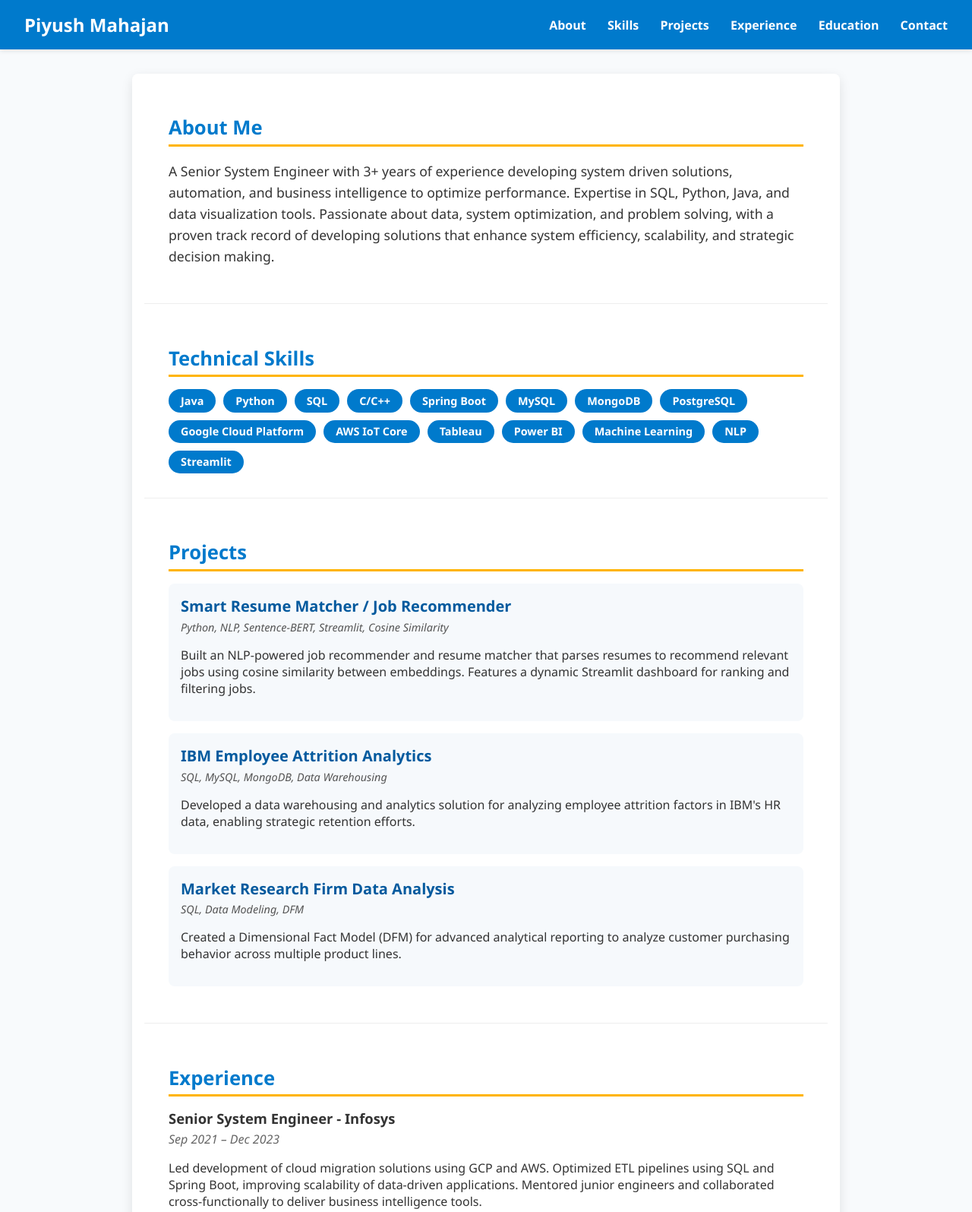
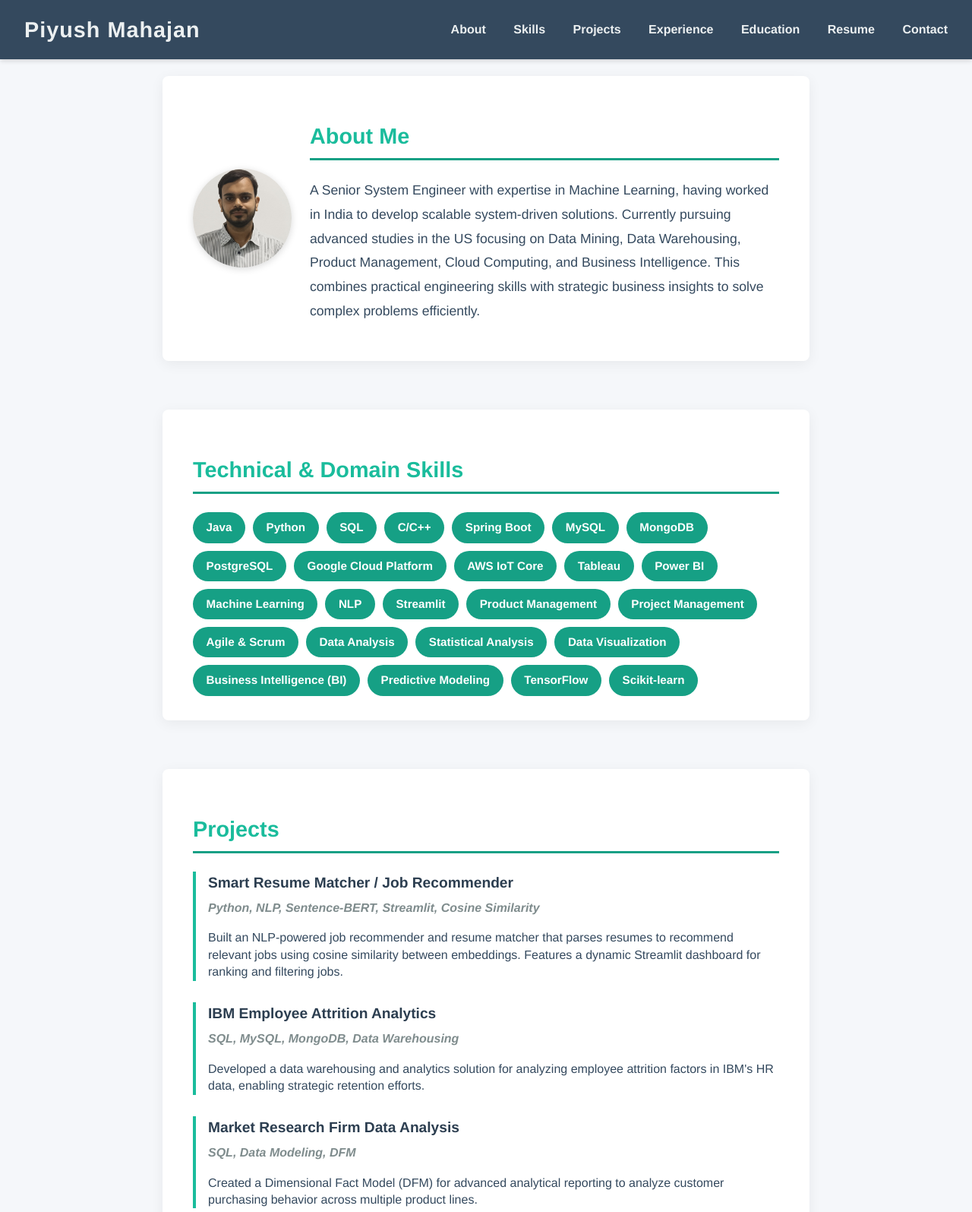
Before and after one commit to piyushm97/piyush-portfolio, a plain HTML site: page index.html in a window 1280 px wide. Shown: the top 1595 px of the page at 76% size. Drawn offline with Linux system fonts and the light colour scheme.

Commit message:
Update index.html

```diff
--- a/index.html
+++ b/index.html
@@ -5,67 +5,91 @@
   <meta name="viewport" content="width=device-width, initial-scale=1" />
   <title>Piyush Mahajan Portfolio</title>
   <style>
+    *, *::before, *::after {
+      box-sizing: border-box;
+    }
     body {
       margin: 0;
-      font-family: 'Segoe UI', Tahoma, Geneva, Verdana, sans-serif;
-      background-color: #f8fafc;
-      color: #333;
+      font-family: 'Helvetica Neue', Helvetica, Arial, sans-serif;
+      background-color: #f5f7fa;
+      color: #2c3e50;
+      line-height: 1.6;
       scroll-behavior: smooth;
     }
     header {
-      background-color: #007acc;
-      color: white;
-      padding: 1rem 2rem;
-      position: sticky;
+      position: fixed;
       top: 0;
+      width: 100%;
+      background-color: #34495e;
+      color: #ecf0f1;
       display: flex;
       justify-content: space-between;
       align-items: center;
-      box-shadow: 0 2px 6px rgba(0,0,0,0.1);
-      z-index: 100;
+      padding: 1rem 2rem;
+      box-shadow: 0 2px 6px rgba(0,0,0,0.15);
+      z-index: 1000;
     }
     header h1 {
       margin: 0;
       font-weight: 700;
-      font-size: 1.5rem;
+      font-size: 1.8rem;
+      letter-spacing: 1px;
     }
     nav a {
-      margin-left: 1.5rem;
-      color: white;
+      color: #ecf0f1;
       text-decoration: none;
+      margin-left: 2rem;
       font-weight: 600;
       transition: color 0.3s ease;
+      font-size: 1rem;
     }
-    nav a:hover {
-      color: #ffb400;
+    nav a:hover, nav a:focus {
+      color: #1abc9c;
+      outline: none;
     }
     main {
       max-width: 900px;
-      margin: 2rem auto 4rem;
-      padding: 0 1rem;
-      background: white;
-      border-radius: 8px;
-      box-shadow: 0 5px 15px rgba(0,0,0,0.1);
+      margin: 100px auto 3rem;
+      padding: 0 1.5rem;
     }
     section {
-      padding: 2rem;
-      border-bottom: 1px solid #eee;
+      margin-bottom: 4rem;
+      background-color: white;
+      padding: 2rem 2.5rem;
+      border-radius: 8px;
+      box-shadow: 0 4px 18px rgba(0,0,0,0.06);
+      transition: box-shadow 0.3s ease;
     }
-    section:last-child {
-      border-bottom: none;
+    section:hover {
+      box-shadow: 0 6px 26px rgba(0,0,0,0.1);
     }
     h2 {
-      color: #007acc;
+      color: #1abc9c;
+      border-bottom: 3px solid #16a085;
+      padding-bottom: 0.4rem;
+      margin-bottom: 1.5rem;
+      font-size: 1.8rem;
       font-weight: 700;
-      border-bottom: 3px solid #ffb400;
-      padding-bottom: 0.3rem;
-      margin-bottom: 1rem;
-      font-size: 1.6rem;
+    }
+    /* About section with image */
+    #about {
+      display: flex;
+      align-items: center;
+      gap: 1.5rem;
+    }
+    #about img {
+      width: 130px;
+      height: 130px;
+      border-radius: 50%;
+      object-fit: cover;
+      box-shadow: 0 2px 10px rgba(0,0,0,0.15);
+      flex-shrink: 0;
     }
     .about-text {
       font-size: 1.1rem;
-      line-height: 1.6;
-      margin-bottom: 1rem;
+      line-height: 1.8;
+      color: #34495e;
+      flex: 1;
     }
     .skills-list {
       display: flex;
@@ -73,60 +97,55 @@
       gap: 10px;
     }
     .skill-item {
-      background-color: #007acc;
+      background-color: #16a085;
       color: white;
-      padding: 0.35rem 1rem;
-      border-radius: 20px;
+      padding: 0.5rem 1.1rem;
+      border-radius: 25px;
       font-weight: 600;
-      font-size: 0.9rem;
+      font-size: 0.95rem;
       user-select: none;
     }
-    .project-card {
-      background-color: #f6f9fc;
-      border-radius: 8px;
-      padding: 1rem;
-      margin-bottom: 1rem;
-      transition: box-shadow 0.3s;
+    .projects-list, .experience-list, .education-list {
+      list-style: none;
+      padding-left: 0;
     }
-    .project-card:hover {
-      box-shadow: 0 6px 20px rgba(0,0,0,0.15);
+    .project-item, .experience-item, .education-item, .resume-item {
+      margin-bottom: 1.8rem;
+      border-left: 4px solid #1abc9c;
+      padding-left: 1rem;
+      transition: border-color 0.3s ease;
     }
-    .project-title {
-      margin: 0 0 0.3rem 0;
-      font-weight: 700;
-      font-size: 1.25rem;
-      color: #035a9e;
-    }
-    .project-tech {
-      font-style: italic;
-      color: #555;
-      margin-bottom: 0.5rem;
-      font-size: 0.9rem;
-    }
-    .experience-item, .education-item {
-      margin-bottom: 1.5rem;
+    .project-item:hover, .experience-item:hover, .education-item:hover, .resume-item:hover {
+      border-color: #16a085;
     }
     .item-title {
       font-weight: 700;
-      font-size: 1.15rem;
-      margin-bottom: 0.2rem;
+      font-size: 1.2rem;
+      margin-bottom: 0.25rem;
+      color: #2c3e50;
     }
     .item-subtitle {
       font-style: italic;
-      color: #666;
-      margin-bottom: 0.3rem;
-    }
-    .item-date {
-      font-size: 0.9rem;
-      color: #999;
+      font-weight: 600;
+      color: #7f8c8d;
       margin-bottom: 0.5rem;
     }
-    .contact-info a {
-      color: #007acc;
+    .item-description {
+      color: #34495e;
+      font-size: 1rem;
+      line-height: 1.4;
+    }
+    a {
+      color: #16a085;
       text-decoration: none;
     }
-    .contact-info a:hover {
+    a:hover, a:focus {
       text-decoration: underline;
+      outline: none;
+    }
+    #contact p {
+      font-size: 1.1rem;
+      margin: 0.4rem 0;
     }
     @media (max-width: 600px) {
       header {
@@ -134,15 +153,26 @@
         align-items: flex-start;
       }
       nav {
-        margin-top: 0.5rem;
-        display: flex;
-        flex-wrap: wrap;
+        margin-top: 0.75rem;
       }
       nav a {
-        margin: 0.25rem 1rem 0.25rem 0;
+        margin-left: 0;
+        margin-right: 1rem;
+        font-size: 0.95rem;
       }
       main {
-        margin: 1rem;
+        margin: 110px 1rem 2rem;
+        padding: 0 1rem;
+      }
+      #about {
+        flex-direction: column;
+        text-align: center;
+      }
+      #about img {
+        margin-bottom: 1rem;
+      }
+      section {
+        padding: 1.5rem 1.75rem;
       }
     }
   </style>
@@ -156,16 +186,22 @@
       <a href="#projects">Projects</a>
       <a href="#experience">Experience</a>
       <a href="#education">Education</a>
+      <a href="#resume">Resume</a>
       <a href="#contact">Contact</a>
     </nav>
   </header>
   <main>
     <section id="about">
+      <img src="images/profile.jpg" alt="Piyush Mahajan" />
+      <div>
         <h2>About Me</h2>
-      <p class="about-text">A Senior System Engineer with 3+ years of experience developing system driven solutions, automation, and business intelligence to optimize performance. Expertise in SQL, Python, Java, and data visualization tools. Passionate about data, system optimization, and problem solving, with a proven track record of developing solutions that enhance system efficiency, scalability, and strategic decision making.</p>
+        <p class="about-text">
+          A Senior System Engineer with expertise in Machine Learning, having worked in India to develop scalable system-driven solutions. Currently pursuing advanced studies in the US focusing on Data Mining, Data Warehousing, Product Management, Cloud Computing, and Business Intelligence. This combines practical engineering skills with strategic business insights to solve complex problems efficiently.
+        </p>
+      </div>
     </section>
     <section id="skills">
-      <h2>Technical Skills</h2>
+      <h2>Technical & Domain Skills</h2>
       <div class="skills-list">
         <span class="skill-item">Java</span>
         <span class="skill-item">Python</span>
@@ -182,67 +218,90 @@
         <span class="skill-item">Machine Learning</span>
         <span class="skill-item">NLP</span>
         <span class="skill-item">Streamlit</span>
+        <span class="skill-item">Product Management</span>
+        <span class="skill-item">Project Management</span>
+        <span class="skill-item">Agile & Scrum</span>
+        <span class="skill-item">Data Analysis</span>
+        <span class="skill-item">Statistical Analysis</span>
+        <span class="skill-item">Data Visualization</span>
+        <span class="skill-item">Business Intelligence (BI)</span>
+        <span class="skill-item">Predictive Modeling</span>
+        <span class="skill-item">TensorFlow</span>
+        <span class="skill-item">Scikit-learn</span>
       </div>
     </section>
     <section id="projects">
       <h2>Projects</h2>
-      <div class="project-card">
-        <h3 class="project-title">Smart Resume Matcher / Job Recommender</h3>
-        <div class="project-tech">Python, NLP, Sentence-BERT, Streamlit, Cosine Similarity</div>
-        <p>Built an NLP-powered job recommender and resume matcher that parses resumes to recommend relevant jobs using cosine similarity between embeddings. Features a dynamic Streamlit dashboard for ranking and filtering jobs.</p>
-      </div>
-      <div class="project-card">
-        <h3 class="project-title">IBM Employee Attrition Analytics</h3>
-        <div class="project-tech">SQL, MySQL, MongoDB, Data Warehousing</div>
-        <p>Developed a data warehousing and analytics solution for analyzing employee attrition factors in IBM's HR data, enabling strategic retention efforts.</p>
-      </div>
-      <div class="project-card">
-        <h3 class="project-title">Market Research Firm Data Analysis</h3>
-        <div class="project-tech">SQL, Data Modeling, DFM</div>
-        <p>Created a Dimensional Fact Model (DFM) for advanced analytical reporting to analyze customer purchasing behavior across multiple product lines.</p>
-      </div>
+      <ul class="projects-list">
+        <li class="project-item">
+          <div class="item-title">Smart Resume Matcher / Job Recommender</div>
+          <div class="item-subtitle">Python, NLP, Sentence-BERT, Streamlit, Cosine Similarity</div>
+          <p class="item-description">Built an NLP-powered job recommender and resume matcher that parses resumes to recommend relevant jobs using cosine similarity between embeddings. Features a dynamic Streamlit dashboard for ranking and filtering jobs.</p>
+        </li>
+        <li class="project-item">
+          <div class="item-title">IBM Employee Attrition Analytics</div>
+          <div class="item-subtitle">SQL, MySQL, MongoDB, Data Warehousing</div>
+          <p class="item-description">Developed a data warehousing and analytics solution for analyzing employee attrition factors in IBM's HR data, enabling strategic retention efforts.</p>
+        </li>
+        <li class="project-item">
+          <div class="item-title">Market Research Firm Data Analysis</div>
+          <div class="item-subtitle">SQL, Data Modeling, DFM</div>
+          <p class="item-description">Created a Dimensional Fact Model (DFM) for advanced analytical reporting to analyze customer purchasing behavior across multiple product lines.</p>
+        </li>
+      </ul>
     </section>
     <section id="experience">
       <h2>Experience</h2>
-      <div class="experience-item">
-        <div class="item-title">Senior System Engineer - Infosys</div>
-        <div class="item-subtitle">Sep 2021 – Dec 2023</div>
-        <p>Led development of cloud migration solutions using GCP and AWS. Optimized ETL pipelines using SQL and Spring Boot, improving scalability of data-driven applications. Mentored junior engineers and collaborated cross-functionally to deliver business intelligence tools.</p>
-      </div>
-      <div class="experience-item">
-        <div class="item-title">Machine Learning Engineer - Smart Home Automation</div>
-        <div class="item-subtitle">Internship, Industrial IoT (Jun 2020 – Sep 2021)</div>
-        <p>Developed predictive fault detection and automation systems using ML algorithms to enhance smart appliance robustness and energy efficiency.</p>
-      </div>
-      <div class="experience-item">
-        <div class="item-title">Graduate Intern - Mansai Biomedical</div>
-        <div class="item-subtitle">IoT & Vehicle Tracking Solutions (Jun 2018 – Jun 2019)</div>
-        <p>Integrated IoT sensors for vehicle tracking and logging to improve operational logistics and fleet management efficiency.</p>
-      </div>
+      <ul class="experience-list">
+        <li class="experience-item">
+          <div class="item-title">Senior System Engineer at Infosys</div>
+          <div class="item-subtitle">Sep 2021 to Dec 2023</div>
+          <p class="item-description">Led development of cloud migration solutions using GCP and AWS, optimized ETL pipelines using SQL and Spring Boot, improved scalability of data-driven applications, mentored junior engineers, and collaborated cross-functionally to deliver business intelligence tools.</p>
+        </li>
+        <li class="experience-item">
+          <div class="item-title">Machine Learning Engineer at Industrial Control and Appliance</div>
+          <div class="item-subtitle">Jun 2020 to Sep 2021</div>
+          <p class="item-description">Developed predictive fault detection and automation systems using ML algorithms to enhance smart appliance robustness and energy efficiency.</p>
+        </li>
+        <li class="experience-item">
+          <div class="item-title">Graduate Intern at Mansai Biomedical</div>
+          <div class="item-subtitle">Jun 2018 to Jun 2019</div>
+          <p class="item-description">Integrated IoT sensors for vehicle tracking and logging to improve operational logistics and fleet management efficiency.</p>
+        </li>
+      </ul>
     </section>
     <section id="education">
       <h2>Education</h2>
-      <div class="education-item">
+      <ul class="education-list">
+        <li class="education-item">
           <div class="item-title">MS in Information Technology</div>
           <div class="item-subtitle">Lindsey Wilson University (Expected Dec 2025)</div>
-      </div>
-      <div class="education-item">
+        </li>
+        <li class="education-item">
           <div class="item-title">MS in Business Analytics</div>
           <div class="item-subtitle">University of Texas at Arlington (Completed Dec 2024)</div>
-      </div>
-      <div class="education-item">
+        </li>
+        <li class="education-item">
           <div class="item-title">Bachelor of Engineering in Computer Science</div>
           <div class="item-subtitle">University of Pune (Completed May 2021)</div>
-      </div>
+        </li>
+      </ul>
+    </section>
+    <section id="resume">
+      <h2>Resume</h2>
+      <ul>
+        <li class="resume-item"><a href="resumes/Resume___Software_Engineer___Piyush_Mahajan.pdf" target="_blank" rel="noopener noreferrer">Software Engineer Resume</a></li>
+        <li class="resume-item"><a href="resumes/Resume___ML_AI___Piyush_Mahajan.pdf" target="_blank" rel="noopener noreferrer">ML & AI Resume</a></li>
+        <li class="resume-item"><a href="resumes/Resume___Product_Manager___Piyush_Mahajan.pdf" target="_blank" rel="noopener noreferrer">Product Manager Resume</a></li>
+        <li class="resume-item"><a href="resumes/Resume___Data_Analyst___Piyush_Mahajan.pdf" target="_blank" rel="noopener noreferrer">Data Analyst Resume</a></li>
+      </ul>
     </section>
     <section id="contact">
       <h2>Contact</h2>
-      <p class="contact-info">
-        Email: <a href="mailto:pmahajan97@gmail.com">pmahajan97@gmail.com</a><br />
-        Phone: 737-328-3935<br />
-        LinkedIn: <a href="https://www.linkedin.com/in/piyushmahajan" target="_blank">linkedin.com/in/piyushmahajan</a><br />
-        GitHub: <a href="https://github.com/piyushm97" target="_blank">github.com/piyushm97</a>
-      </p>
+      <p>Email: <a href="mailto:pmahajan97@gmail.com">pmahajan97@gmail.com</a></p>
+      <p>Phone: 737-328-3935</p>
+      <p>LinkedIn: <a href="https://www.linkedin.com/in/piyush-mahajan-b554aa124/" target="_blank" rel="noopener noreferrer">linkedin.com/in/piyush-mahajan-b554aa124</a></p>
+      <p>GitHub: <a href="https://github.com/piyushm97" target="_blank" rel="noopener noreferrer">github.com/piyushm97</a></p>
     </section>
   </main>
 </body>
```
Lines whose indentation alone changed are shown as unchanged.
